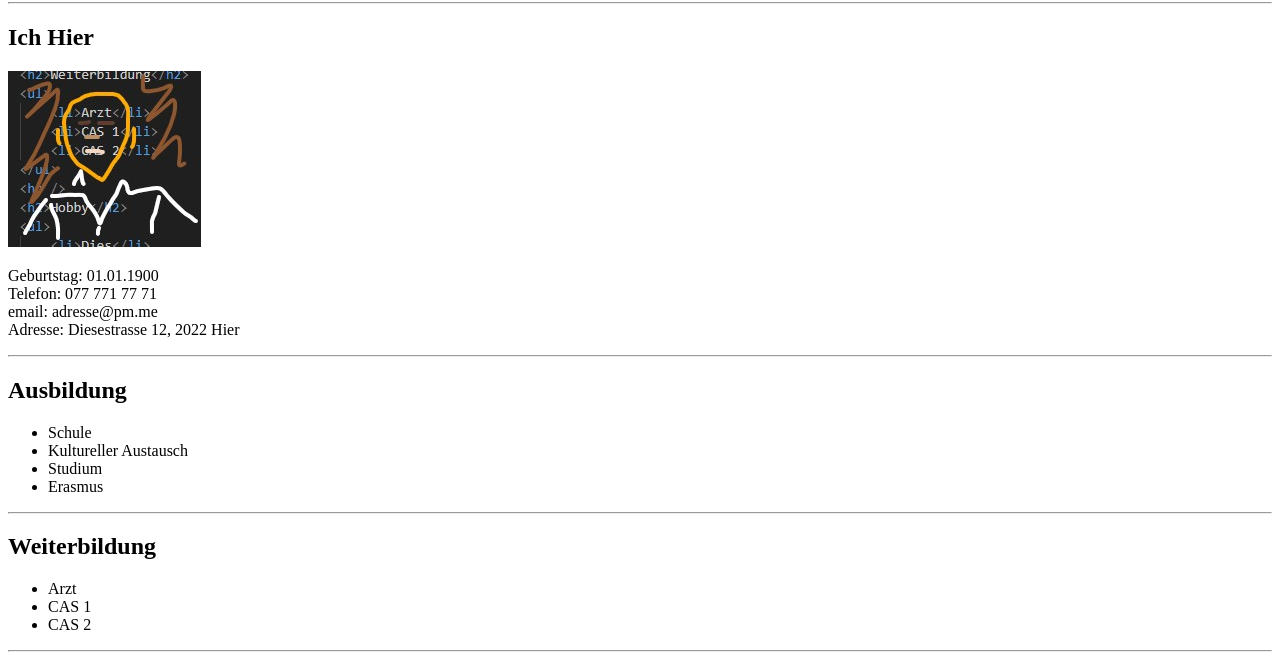
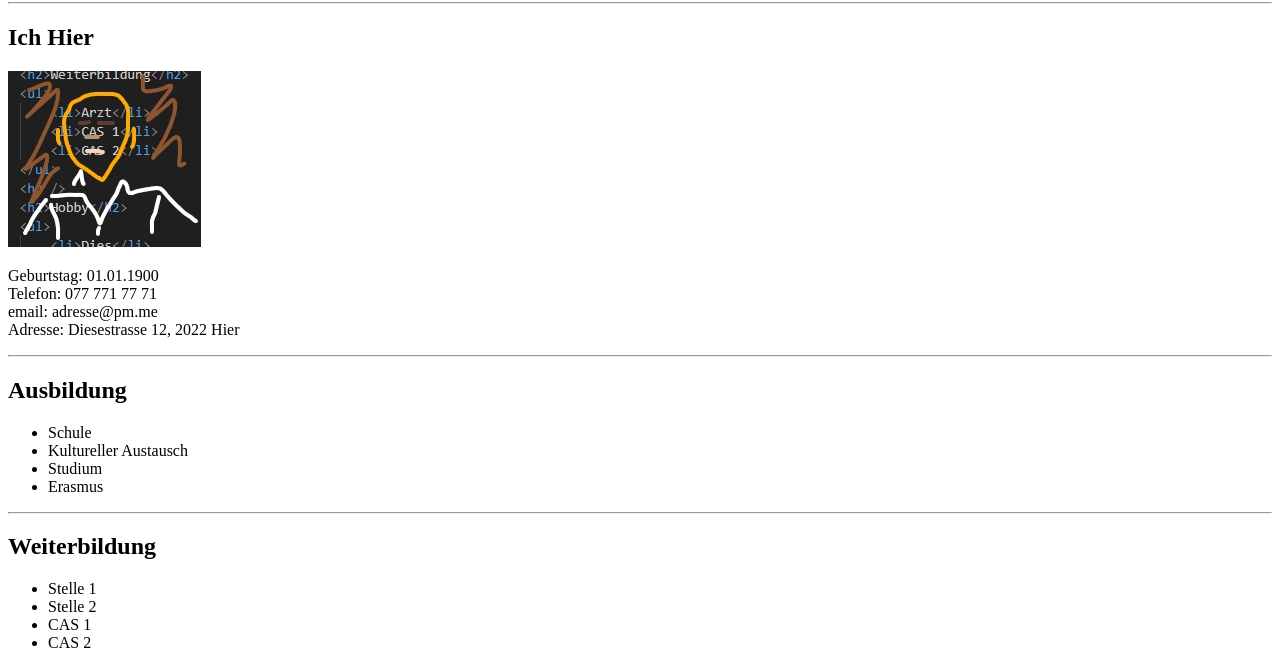
Before and after one commit to crypto-gif/html-portfolio, a plain HTML site: page index.html in a window 1280 px wide. Shown: the part 78-745 px from the top of the page. Drawn offline with Linux system fonts and the light colour scheme; files whose address does not match are found by name.

Commit message:
Add files via upload
index v2

```diff
--- a/index.html
+++ b/index.html
@@ -27,7 +27,8 @@
         <hr />
         <h2>Weiterbildung</h2>
         <ul>
-            <li>Arzt</li>
+            <li>Stelle 1</li>
+            <li>Stelle 2</li>
             <li>CAS 1</li>
             <li>CAS 2</li>
         </ul>
```
